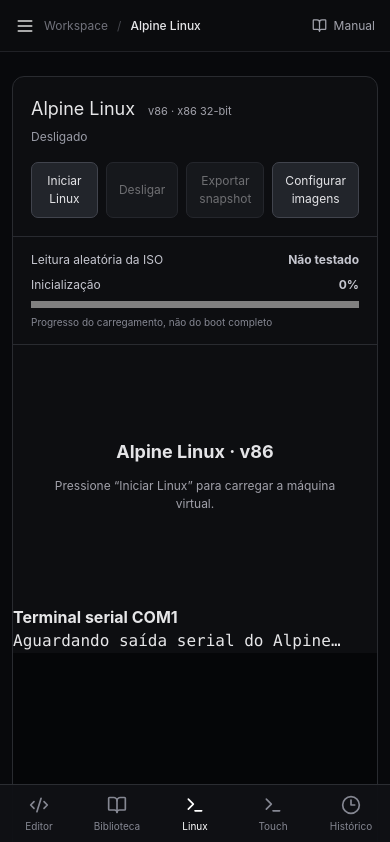
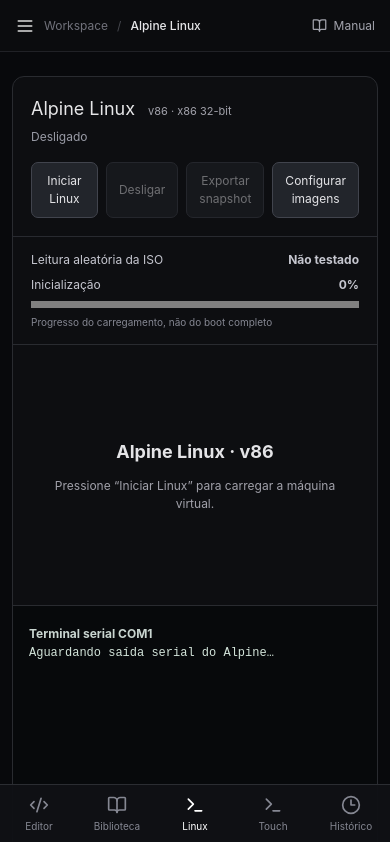
Before and after one commit to rodkisten/shell, a React (Vite) app: page /linux in a window 390 px wide. Shown: the top 842 px of the page. Built offline with nearby package versions, Linux system fonts and the light colour scheme.

Commit message:
style(linux): make serial boot output visible on mobile

```diff
--- a/src/styles.css
+++ b/src/styles.css
@@ -266,3 +266,5 @@ a{color:inherit;text-decoration:none}
 .linux-boot-placeholder{display:flex;flex-direction:column;justify-content:center;align-items:center;gap:12px;min-height:260px;text-align:center;color:#a1a1aa;font-size:12px;padding:24px}.linux-boot-placeholder strong{font-size:18px;color:#e4e4e7}
 
 .linux-progress{padding:14px 18px;border-bottom:1px solid #292b30;display:grid;gap:7px}.linux-progress>div{display:flex;justify-content:space-between;font-size:12px;color:#c6c7d0}.linux-progress progress{width:100%;height:7px;accent-color:#9ca3af}.linux-progress small{color:#858792;font-size:10px}.linux-diagnostics{padding:13px 18px;border-top:1px solid #292b30;background:#0b0c0f;color:#b6b8c1}.linux-diagnostics summary{cursor:pointer;font-size:12px;font-weight:600}.linux-diagnostics pre{white-space:pre-wrap;overflow-wrap:anywhere;max-height:220px;overflow:auto;font:11px/1.6 ui-monospace,monospace;color:#b6d3c8;background:#070809;padding:12px;border-radius:6px;margin:10px 0}.linux-diagnostics strong{font-size:11px}
+
+.linux-serial-terminal{padding:14px 16px;background:#07090b;border-top:1px solid #292b30;color:#c9d5d0}.linux-serial-terminal strong{font-size:12px}.linux-serial-terminal pre{min-height:140px;max-height:380px;overflow:auto;white-space:pre-wrap;overflow-wrap:anywhere;font:12px/1.5 ui-monospace,monospace;color:#d3e4da}
```
